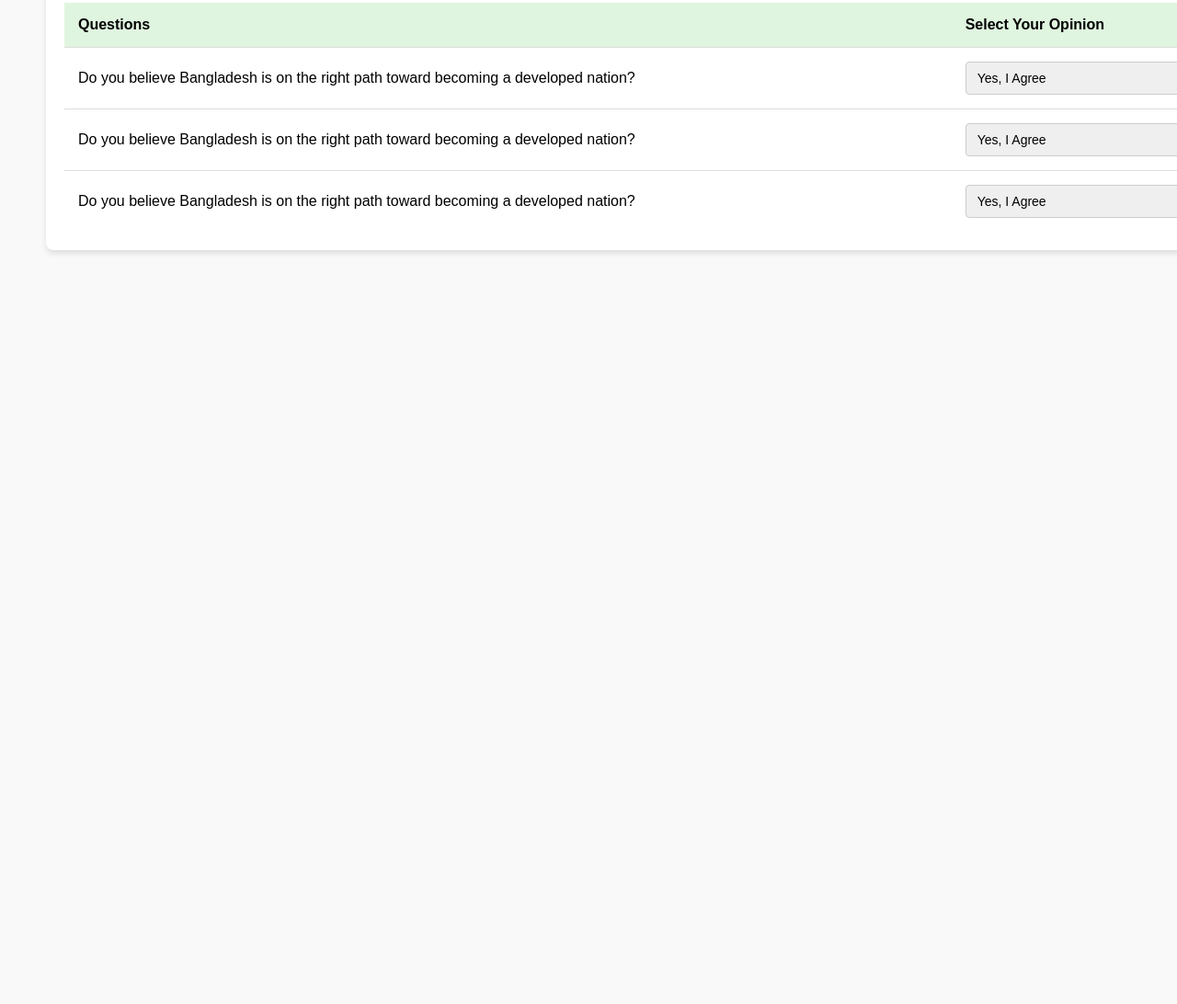
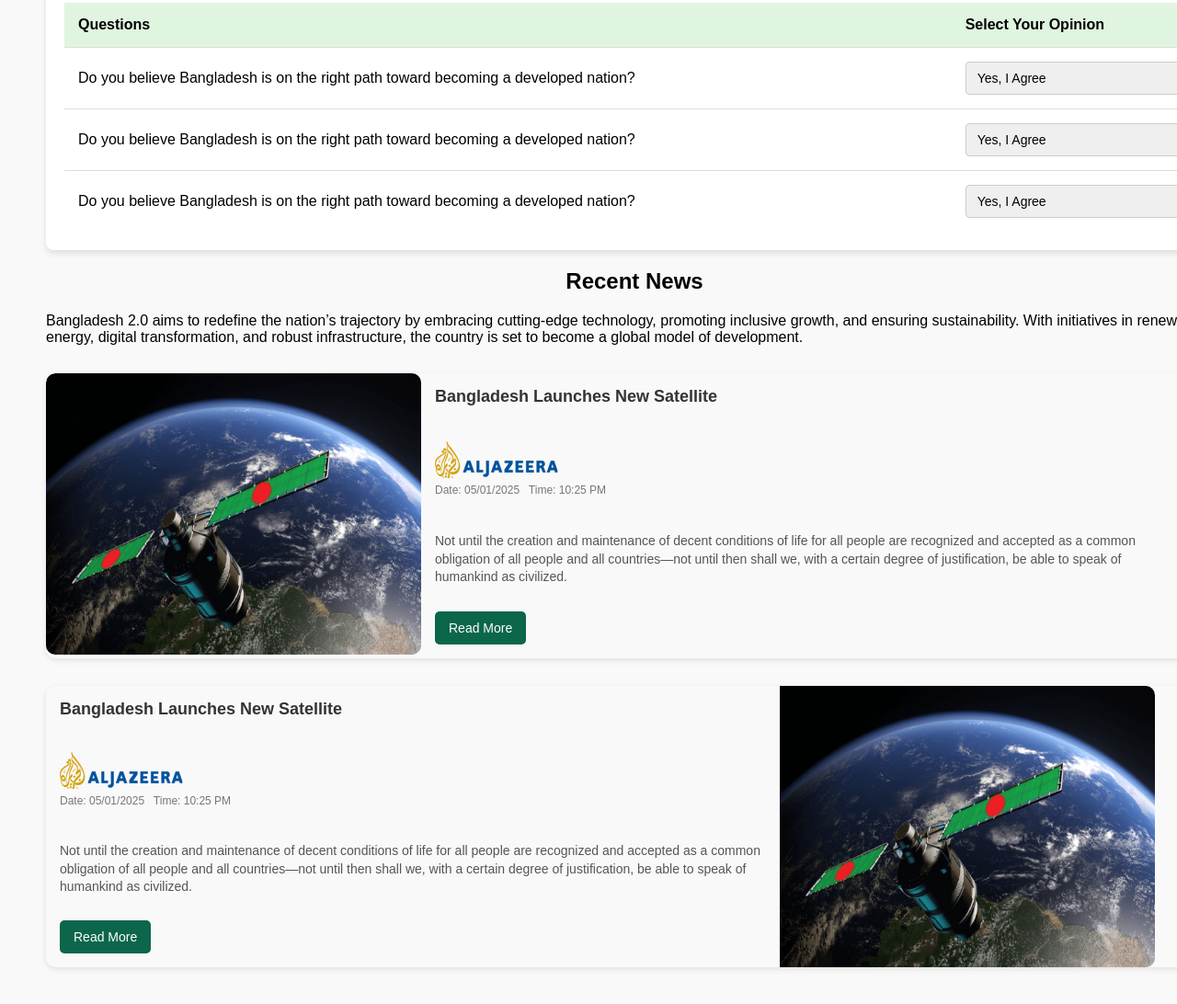
Before and after one commit to alamindev07/assignment01, a plain HTML site: page index.html in a window 1280 px wide. Shown: the part 1400-2492 px from the top of the page at 92% size. Before the commit the page ends 1722 px from the top, so only its background shows below. Drawn offline with Linux system fonts and the light colour scheme.

Commit message:
news section completed

```diff
--- a/index.html
+++ b/index.html
@@ -123,7 +123,49 @@
           </table>
         </div>
           </section>
+           <!--news section start-->
+      <section>
+        <div class="news-container">
+            <h1>Recent News</h1>
+            <p>
+              Bangladesh 2.0 aims to redefine the nation’s trajectory by embracing cutting-edge technology, promoting inclusive growth, and ensuring sustainability.
+              With initiatives in renewable energy, digital transformation, and robust infrastructure, the country is set to become a global model of development.
+            </p>
+        </div>
 
+            <div class="news-card">
+             <div>
+                <img src="images/satelite.png" alt="Satellite Image">
+             </div>
+              <div class="news-content">
+                <h2>Bangladesh Launches New Satellite</h2>
+                <p class="source">
+                  <strong><img src="images/al-jazeera.png" alt=""></strong> <br>
+                  Date: 05/01/2025 &nbsp; Time: 10:25 PM
+                </p>
+                <p>
+                  Not until the creation and maintenance of decent conditions of life for all people are recognized and accepted as a common obligation of all people and all countries—not until then shall we, with a certain degree of justification, be able to speak of humankind as civilized.
+                </p>
+                <button>Read More</button>
+              </div>
+            </div>
+
+            <div class="news-card">
+              <div class="news-content">
+                <h2>Bangladesh Launches New Satellite</h2>
+                <p class="source">
+                  <strong><img src="images/al-jazeera.png" alt=""></strong> <br>
+                  Date: 05/01/2025 &nbsp; Time: 10:25 PM
+                </p>
+                <p>
+                  Not until the creation and maintenance of decent conditions of life for all people are recognized and accepted as a common obligation of all people and all countries—not until then shall we, with a certain degree of justification, be able to speak of humankind as civilized.
+                </p>
+                <button>Read More</button>
+              </div>
+              <img src="images/satelite.png" alt="Satellite Image">
+            </div>
+
+      </section>
 
          </main>
       </header>
--- a/styles/style.css
+++ b/styles/style.css
@@ -266,3 +266,94 @@ body {
     outline: none;
     border-color: #007bff;
   }
+
+  /* news section style start*/
+
+
+/* News section container */
+.news-container{
+    text-align: left;
+}
+.news-section {
+    background-color: #ffffff;
+    border-radius: 10px;
+    padding: 20px;
+    max-width: 800px;
+    box-shadow: 0 4px 10px rgba(0, 0, 0, 0.1);
+  }
+
+  .news-section h1 {
+    font-size: 24px;
+    font-weight: bold;
+    margin-bottom: 10px;
+  }
+
+  .news-section p {
+    font-size: 14px;
+    color: #555;
+    line-height: 1.6;
+  }
+
+  /* News card styling */
+  .news-card {
+    display: flex;
+    background-color: #f9f9f9;
+    border-radius: 10px;
+    overflow: hidden;
+    margin-top: 30px;
+    box-shadow: 0 2px 6px rgba(0, 0, 0, 0.1);
+  }
+
+  .news-card img {
+    object-fit: cover;
+    border-radius: 10px;
+  }
+
+  .news-card:nth-child(odd) img {
+    order: 2;
+    border-radius: 0 10px 10px 0;
+  }
+
+  .news-content {
+    padding: 15px;
+    width: 60%;
+    display: flex;
+    flex-direction: column;
+    justify-content: space-between;
+  }
+
+  .news-content h2 {
+    font-size: 18px;
+    margin: 0 0 10px;
+    font-weight: bold;
+    color: #333;
+  }
+
+  .news-content .source {
+    font-size: 12px;
+    color: #777;
+    margin-bottom: 10px;
+  }
+
+  .news-content p {
+    font-size: 14px;
+    color: #555;
+    line-height: 1.4;
+    margin: 10px 0;
+  }
+
+  .news-content button {
+    background-color: #0b664c;
+    color: #ffffff;
+    border: none;
+    padding: 10px 15px;
+    font-size: 14px;
+    border-radius: 5px;
+    cursor: pointer;
+    align-self: flex-start;
+    transition: background-color 0.3s ease;
+  }
+
+  .news-content button:hover {
+    background-color: #084c38;
+  }
```
